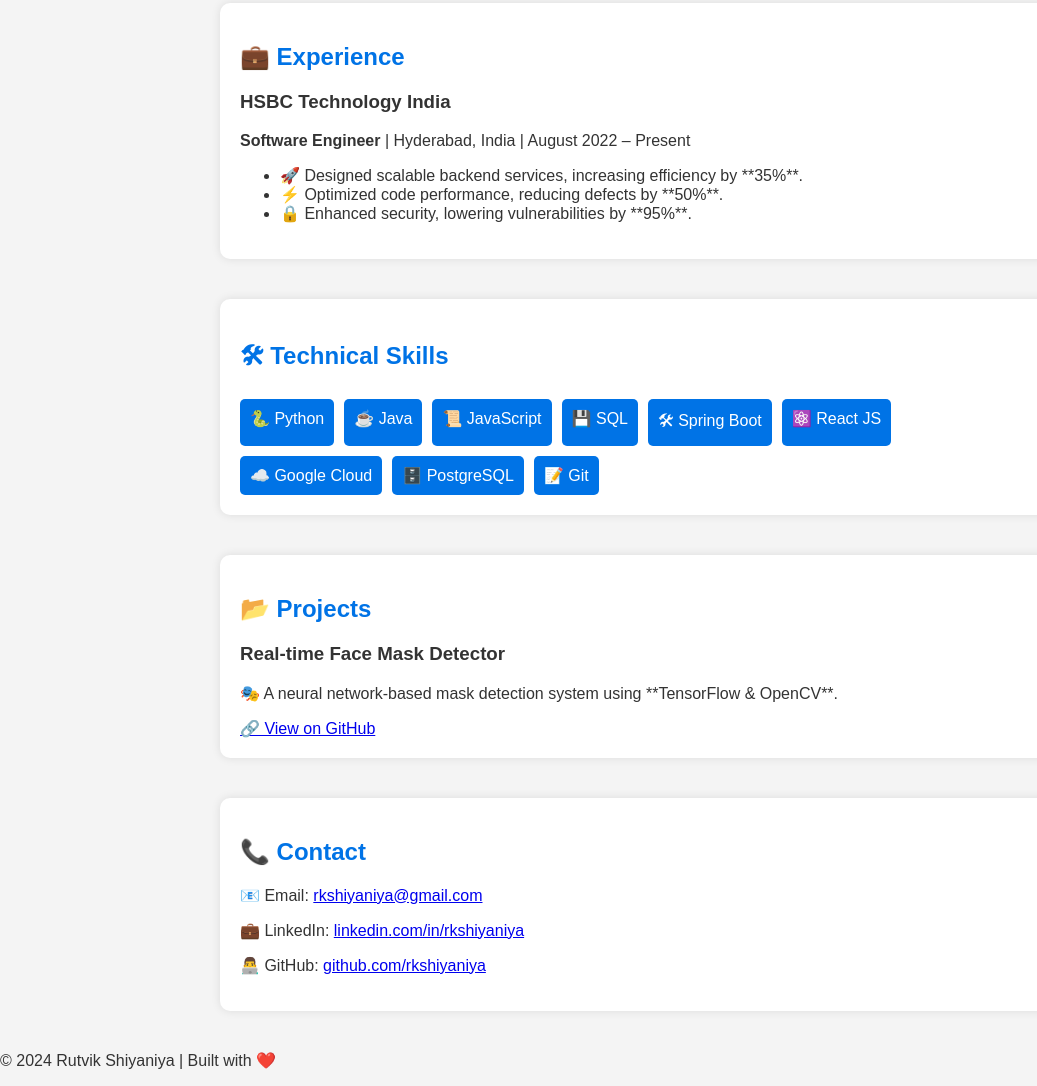
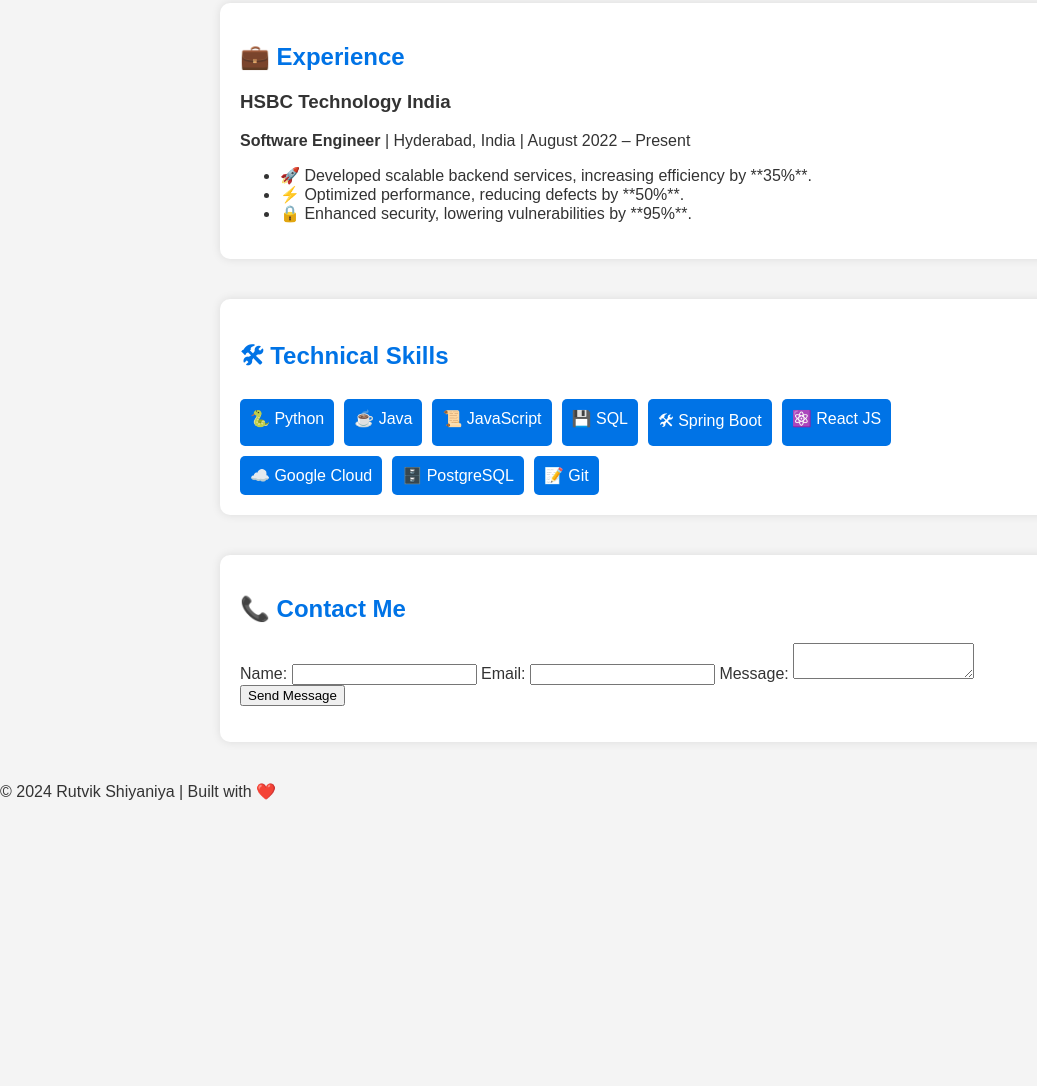
Before and after one commit to rkshiyaniya/rkshiyaniya.github.io, a plain HTML site: page index.html in a window 1280 px wide. Shown: the part 373-1459 px from the top of the page, without its empty margins (0-1037 px from the left). After the commit the page ends 1190 px from the top, so only its background shows below. Drawn offline with Linux system fonts and the light colour scheme.

Commit message:
Update index.html

```diff
--- a/index.html
+++ b/index.html
@@ -12,31 +12,29 @@
 
     <header>
         <div class="container">
-            <h1>Rutvik Shiyaniya</h1>
-            <p>Software Engineer | Backend Developer | Cloud Enthusiast</p>
+            <h1 class="fade-in">Rutvik Shiyaniya</h1>
+            <p class="fade-in">Software Engineer | Backend Developer | Cloud Enthusiast</p>
             <a href="mailto:rkshiyaniya@gmail.com" class="btn">📩 Contact Me</a>
 
-            <!-- Dark Mode Toggle Button -->
-            <button id="dark-mode-toggle" class="dark-toggle">
-                🌙 Dark Mode
-            </button>
+            <!-- Dark Mode Toggle -->
+            <button id="dark-mode-toggle" class="dark-toggle">🌙 Dark Mode</button>
         </div>
     </header>
 
-    <section id="experience" class="container">
+    <section id="experience" class="container fade-in">
         <h2>💼 Experience</h2>
         <div class="job">
             <h3>HSBC Technology India</h3>
             <p><strong>Software Engineer</strong> | Hyderabad, India | August 2022 – Present</p>
             <ul>
-                <li>🚀 Designed scalable backend services, increasing efficiency by **35%**.</li>
-                <li>⚡ Optimized code performance, reducing defects by **50%**.</li>
+                <li>🚀 Developed scalable backend services, increasing efficiency by **35%**.</li>
+                <li>⚡ Optimized performance, reducing defects by **50%**.</li>
                 <li>🔒 Enhanced security, lowering vulnerabilities by **95%**.</li>
             </ul>
         </div>
     </section>
 
-    <section id="skills" class="container">
+    <section id="skills" class="container fade-in">
         <h2>🛠 Technical Skills</h2>
         <div class="skills-grid">
             <span>🐍 Python</span>
@@ -51,20 +49,21 @@
         </div>
     </section>
 
-    <section id="projects" class="container">
-        <h2>📂 Projects</h2>
-        <div class="project">
-            <h3>Real-time Face Mask Detector</h3>
-            <p>🎭 A neural network-based mask detection system using **TensorFlow & OpenCV**.</p>
-            <a href="https://github.com/rkshiyaniya/face-mask-detector" target="_blank">🔗 View on GitHub</a>
-        </div>
-    </section>
+    <section id="contact" class="container fade-in">
+        <h2>📞 Contact Me</h2>
+        <form id="contact-form">
+            <label>Name:</label>
+            <input type="text" id="name" required>
 
-    <section id="contact" class="container">
-        <h2>📞 Contact</h2>
-        <p>📧 Email: <a href="mailto:rkshiyaniya@gmail.com">rkshiyaniya@gmail.com</a></p>
-        <p>💼 LinkedIn: <a href="https://www.linkedin.com/in/rkshiyaniya/" target="_blank">linkedin.com/in/rkshiyaniya</a></p>
-        <p>👨‍💻 GitHub: <a href="https://github.com/rkshiyaniya" target="_blank">github.com/rkshiyaniya</a></p>
+            <label>Email:</label>
+            <input type="email" id="email" required>
+
+            <label>Message:</label>
+            <textarea id="message" required></textarea>
+
+            <button type="submit">Send Message</button>
+        </form>
+        <p id="form-status"></p>
     </section>
 
     <footer>
```
